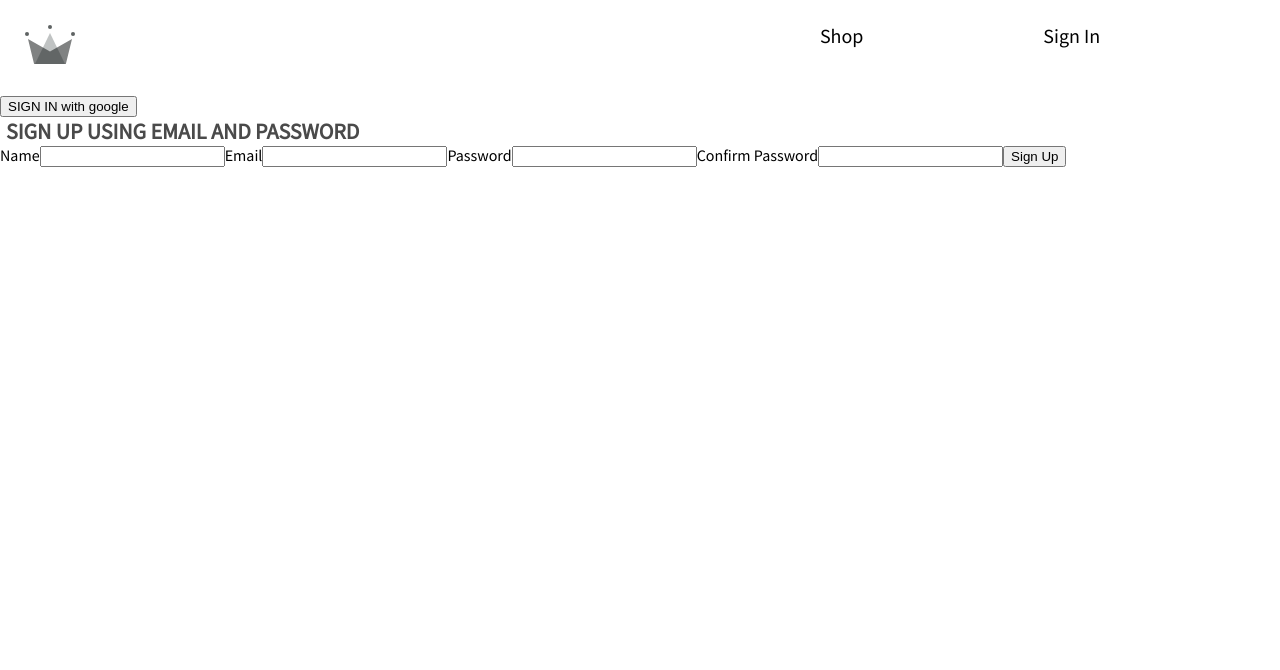
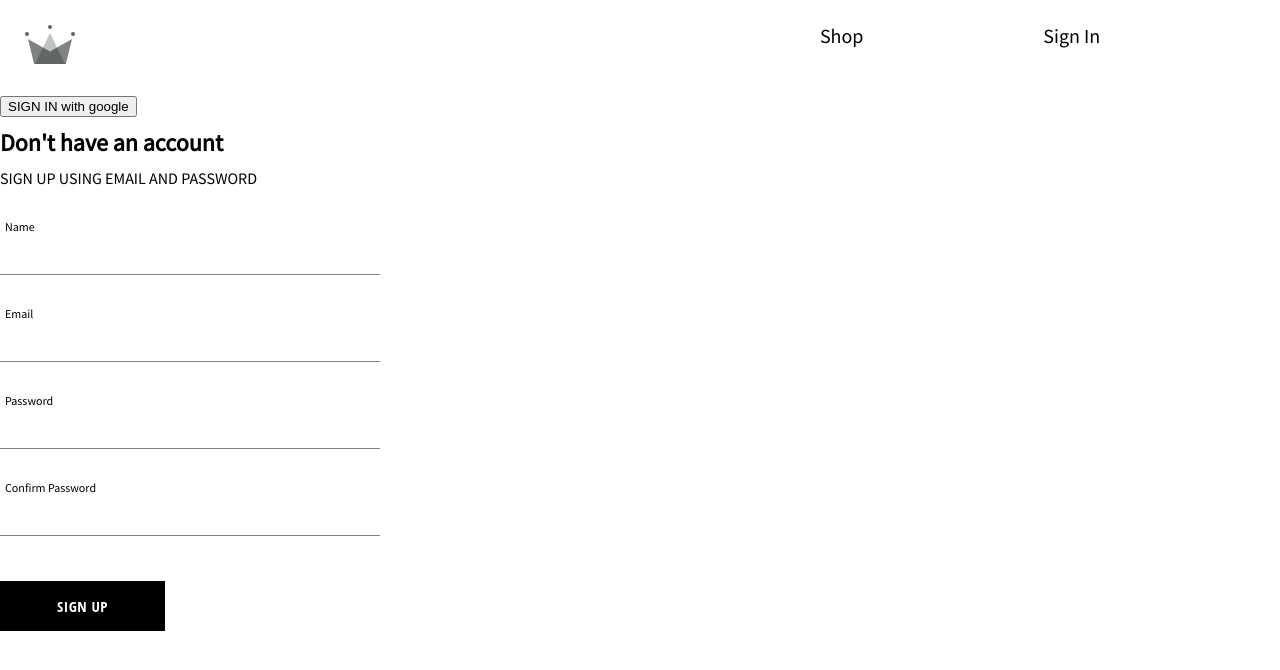
Before and after one commit to zyfi4472/Crwn-Clothing, a React (Create React App) app: page /sign-in in a window 1280 px wide. Shown: the top 670 px of the page. Built offline with nearby package versions, Linux system fonts and the light colour scheme.

Commit message:
created sign up component, form component, and button component

```diff
--- /dev/null
+++ b/src/components/button/button.component.jsx
@@ -0,0 +1,18 @@
+import "./button.styles.css";
+
+const BUTTON_TYPE_CLASSES = {
+  GOOGLE: "GOOGLE-SIGN-IN",
+  inverted: "inverted",
+};
+const Button = ({ children, buttonType, ...otherProps }) => {
+  return (
+    <button
+      className={`button-container ${BUTTON_TYPE_CLASSES[buttonType]}`}
+      {...otherProps}
+    >
+      {children}
+    </button>
+  );
+};
+
+export default Button;
--- /dev/null
+++ b/src/components/button/button.styles.css
@@ -0,0 +1,46 @@
+.button-container {
+  min-width: 165px;
+  width: auto;
+  height: 50px;
+  letter-spacing: 0.5px;
+  line-height: 50px;
+  padding: 0 35px 0 35px;
+  font-size: 15px;
+  background-color: black;
+  color: white;
+  text-transform: uppercase;
+  font-family: "Open Sans Condensed";
+  font-weight: bolder;
+  border: none;
+  cursor: pointer;
+  display: flex;
+  justify-content: center;
+}
+
+.button-container:hover {
+  background-color: white;
+  color: black;
+  border: 1px solid black;
+}
+
+.button-container.google-sign-in {
+  background-color: #4285f4;
+  color: white;
+}
+
+.button-container.google-sign-in:hover {
+  background-color: #357ae8;
+  border: none;
+}
+
+.button-container.inverted {
+  background-color: white;
+  color: black;
+  border: 1px solid black;
+}
+
+.button-container.inverted:hover {
+  background-color: black;
+  color: white;
+  border: none;
+}
--- /dev/null
+++ b/src/components/form-input/form-input.component.jsx
@@ -0,0 +1,18 @@
+import "./form-input.styles.css";
+const FormInput = ({ label, ...otherProps }) => {
+  return (
+    <div className="group">
+      <input className="form-input" {...otherProps} />
+      {label && (
+        <label
+          className={`${
+            otherProps.value.length ? "shrink" : ""
+          } form-input-label`}
+        >
+          {label}
+        </label>
+      )}
+    </div>
+  );
+};
+export default FormInput;
--- /dev/null
+++ b/src/components/form-input/form-input.styles.css
@@ -0,0 +1,50 @@
+.group {
+  position: relative;
+  margin: 45px 0;
+}
+
+.group .form-input {
+  background: none;
+  background-color: white;
+  color: grey;
+  font-size: 18px;
+  padding: 10px 10px 10px 5px;
+  display: block;
+  width: 100%;
+  border: none;
+  border-radius: 0;
+  border-bottom: 1px solid grey;
+  margin: 25px 0;
+}
+
+.group .form-input:focus {
+  outline: none;
+}
+
+.group input[type="password"] {
+  letter-spacing: 0.3em;
+}
+
+.group .form-input-label {
+  color: grey;
+  font-size: 16px;
+  font-weight: normal;
+  position: absolute;
+  pointer-events: none;
+  left: 5px;
+  top: 10px;
+  transition: 300ms ease all;
+}
+
+.group .form-input:focus ~ .form-input-label,
+.group .form-input:not(:placeholder-shown) ~ .form-input-label {
+  top: -14px;
+  font-size: 12px;
+  color: black;
+}
+
+.group .form-input-label.shrink {
+  top: -14px;
+  font-size: 12px;
+  color: black;
+}
--- a/src/components/sign-up-form/sign-up-form.component.jsx
+++ b/src/components/sign-up-form/sign-up-form.component.jsx
@@ -1,9 +1,11 @@
-import { connectFirestoreEmulator } from "firebase/firestore";
 import { useState } from "react";
 import {
   createAuthUserWithEmailAndPassword,
   createUserDocumentFromAuth,
 } from "..//..//utils/firebase.utils";
+import FormInput from "../form-input/form-input.component";
+import "./sign-up-form.styles.css";
+import Button from "../button/button.component";
 
 const SignUp = () => {
   const defaultInputField = {
@@ -50,43 +52,44 @@
   };
 
   return (
-    <div>
-      <h1>SIGN UP USING EMAIL AND PASSWORD</h1>
+    <div className="sign-up-container">
+      <h2>Don't have an account</h2>
+      <span>SIGN UP USING EMAIL AND PASSWORD</span>
 
       <form onSubmit={submitHandler}>
-        <label>Name</label>
-        <input
+        <FormInput
+          label="Name"
           type="text"
           required
           name="displayName"
           onChange={changeHandler}
           value={displayName}
         />
-        <label>Email</label>
-        <input
+        <FormInput
+          label="Email"
           type="email"
           required
           onChange={changeHandler}
           name="email"
           value={email}
         />
-        <label>Password</label>
-        <input
+        <FormInput
+          label="Password"
           type="password"
           required
           onChange={changeHandler}
           name="password"
           value={password}
         />
-        <label>Confirm Password</label>
-        <input
+        <FormInput
+          label="Confirm Password"
           type="password"
           required
           onChange={changeHandler}
           name="confirmPassword"
           value={confirmPassword}
         />
-        <button type="submit">Sign Up</button>
+        <Button type="submit">Sign Up</Button>
       </form>
     </div>
   );
--- a/src/components/sign-up-form/sign-up-form.styles.css
+++ b/src/components/sign-up-form/sign-up-form.styles.css
@@ -0,0 +1,8 @@
+.sign-up-container {
+  display: flex;
+  flex-direction: column;
+  width: 380px;
+}
+.sign-up-container h2 {
+  margin: 10px 0;
+}
```
